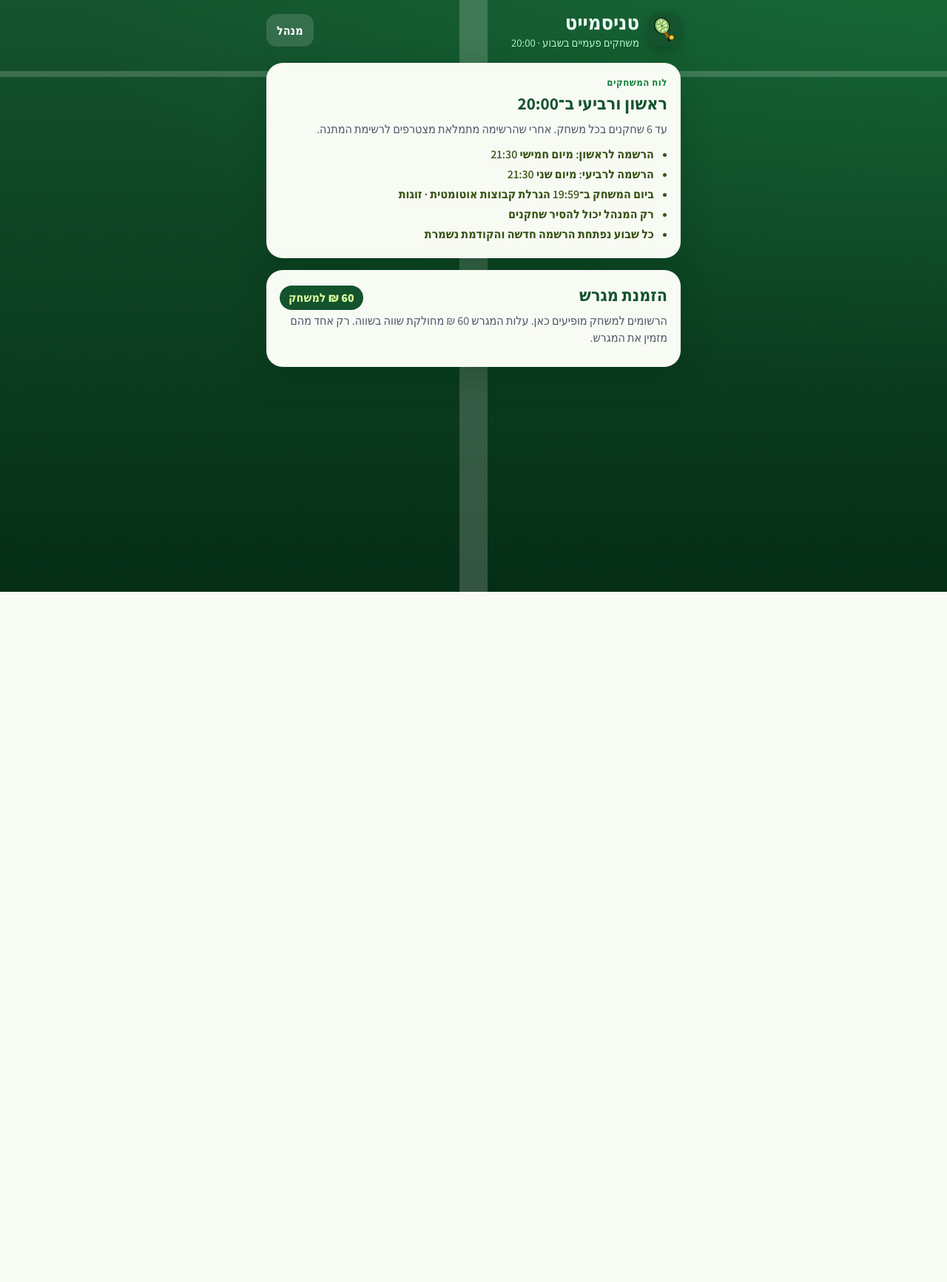
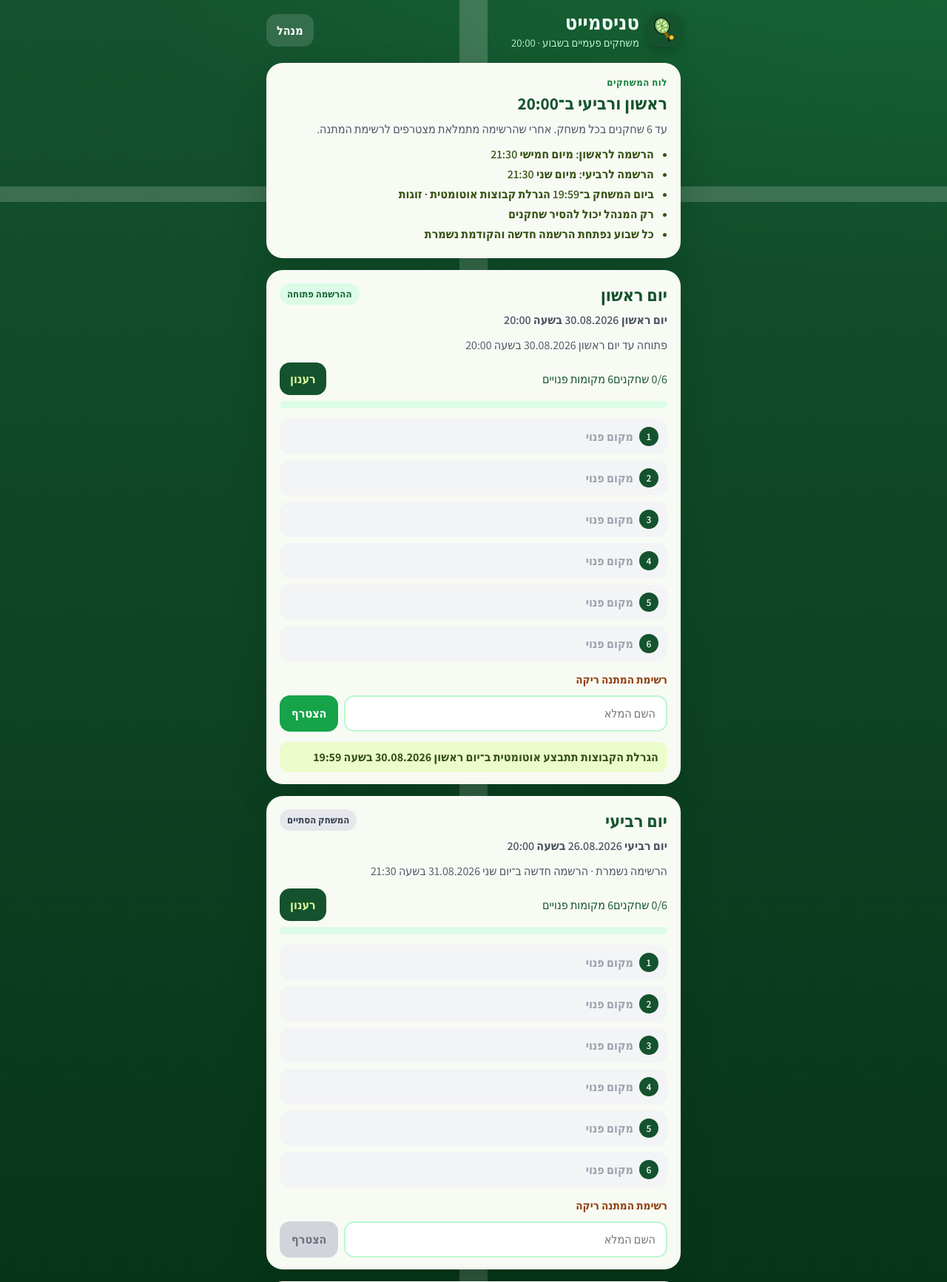
Before and after one commit to levydahan/TennisMate, a Flask app: page / in a window 1280 px wide. Shown: the top 1733 px of the page at 74% size. Before the commit the page ends 800 px from the top, so only its background shows below. Run offline with Flask 3, Linux system fonts and the light colour scheme; data comes from the database, SQL or seed files in the repository; data that the repository does not hold is empty.

Commit message:
Add a refresh button next to each game roster.
Co-authored-by: Cursor <cursoragent@cursor.com>

```diff
--- a/static/app.js
+++ b/static/app.js
@@ -119,6 +119,8 @@ function renderHistory(game) {
     </div>
   `;
 }
+
+function renderGame(game) {
   const statusClass = game.is_open ? "open" : game.is_past ? "past" : "closed";
   const filled = (game.count / game.max_players) * 100;
   const canJoin = game.is_open || state.is_admin;
@@ -150,7 +152,10 @@ function renderHistory(game) {
         <span class="status ${statusClass}">${esc(game.status_he)}</span>
       </div>
       <p class="muted">${esc(game.status_detail)}</p>
-      <div class="spots"><span>${game.count}/${game.max_players} שחקנים</span><span>${game.spots_left} מקומות פנויים</span></div>
+      <div class="list-head">
+        <div class="spots"><span>${game.count}/${game.max_players} שחקנים</span><span>${game.spots_left} מקומות פנויים</span></div>
+        <button class="refresh-btn" type="button" data-refresh="${game.slot}">רענון</button>
+      </div>
       <div class="bar"><span style="width:${filled}%"></span></div>
       <ul class="player-list">${rosterHtml}</ul>
       ${waitingHtml}
@@ -236,6 +241,14 @@ gamesEl.addEventListener("submit", async (e) => {
 });
 
 gamesEl.addEventListener("click", async (e) => {
+  const refreshBtn = e.target.closest("[data-refresh]");
+  if (refreshBtn) {
+    refreshBtn.disabled = true;
+    const data = await api("/api/state");
+    applyState(data);
+    showToast("הרשימה עודכנה");
+    return;
+  }
   const removeBtn = e.target.closest("[data-remove]");
   if (removeBtn) {
     const data = await api("/api/admin/remove", { id: Number(removeBtn.dataset.remove) });
--- a/static/style.css
+++ b/static/style.css
@@ -127,11 +127,35 @@ body {
 
 .meta { margin: 4px 0 12px; color: var(--muted); font-weight: 600; }
 
-.spots {
+.list-head {
   display: flex;
+  align-items: center;
   justify-content: space-between;
+  gap: 10px;
+  margin-bottom: 8px;
+  flex-wrap: wrap;
+}
+
+.list-head .spots {
+  margin-bottom: 0;
+  flex: 1;
+}
+
+.refresh-btn {
+  font: inherit;
   font-weight: 800;
-  margin-bottom: 8px;
+  border: 0;
+  cursor: pointer;
+  border-radius: 14px;
+  background: #14532d;
+  color: #d9f99d;
+  padding: 8px 14px;
+  min-height: 44px;
+  flex: none;
+}
+
+.refresh-btn:disabled {
+  opacity: 0.6;
 }
 
 .bar {
--- a/templates/index.html
+++ b/templates/index.html
@@ -11,7 +11,7 @@
   <link rel="preconnect" href="https://fonts.googleapis.com" />
   <link rel="preconnect" href="https://fonts.gstatic.com" crossorigin />
   <link href="https://fonts.googleapis.com/css2?family=Assistant:wght@400;600;700;800&display=swap" rel="stylesheet" />
-  <link rel="stylesheet" href="{{ url_for('static', filename='style.css') }}?v=4" />
+  <link rel="stylesheet" href="{{ url_for('static', filename='style.css') }}?v=5" />
 </head>
 <body>
   <div class="page">
@@ -67,6 +67,6 @@
     </form>
   </dialog>
 
-  <script src="{{ url_for('static', filename='app.js') }}?v=4"></script>
+  <script src="{{ url_for('static', filename='app.js') }}?v=5"></script>
 </body>
 </html>
```
